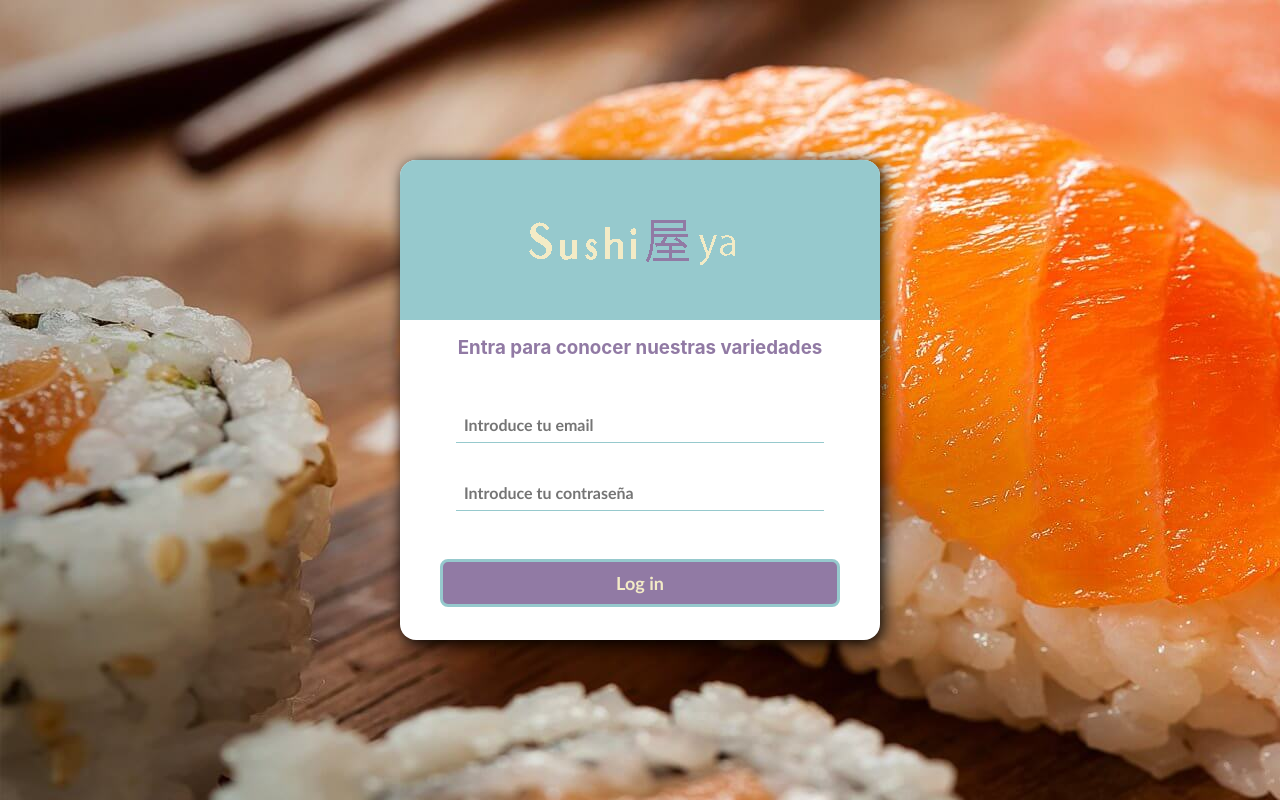
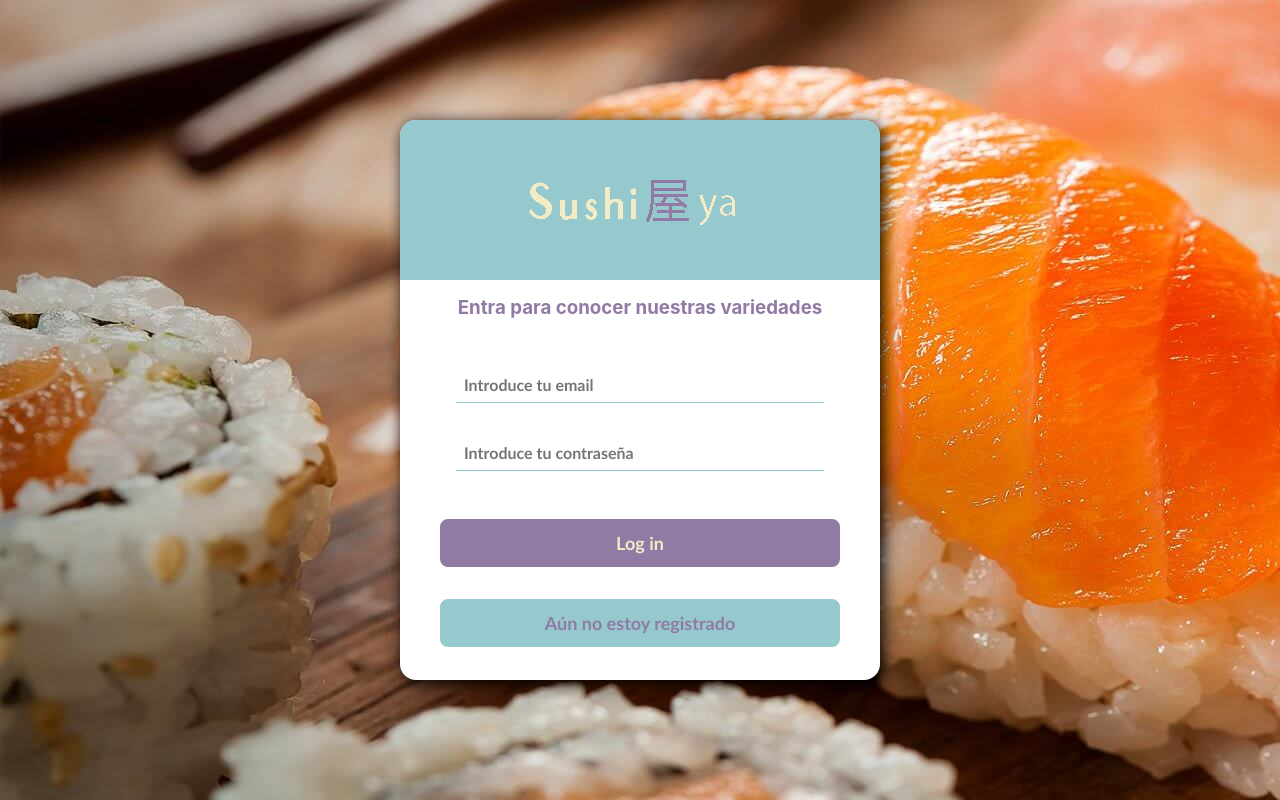
Before and after one commit to Adrian-M-A/frontendEcommerce, a React (Create React App) app in the folder ecommerce/: page /login in a window 1280 px wide. Built offline with nearby package versions, Linux system fonts and the light colour scheme.

Commit message:
localstorage token and register button added

```diff
--- a/ecommerce/src/containers/login/login.css
+++ b/ecommerce/src/containers/login/login.css
@@ -38,7 +38,7 @@ form {
     box-shadow: 0.2rem 0.2rem 1rem black ;
     border-radius: 1rem;
     width: 30rem;
-    height: 30rem;
+    height: 35rem;
 }
 
 form{
@@ -74,7 +74,7 @@ h3{
 
 button{
     background-color: #917aa4;
-    border: 0.2rem solid #96c9cd;
+    border: 0.2rem solid #917aa4;
     border-radius: 0.5rem;
     height: 3rem;
     padding: 0.5rem;
@@ -86,5 +86,15 @@ button{
 }
 
 button:hover{
-    color: #96c9cd;
+    color: white;
 }
+
+#registerButton{
+    border: 0.2rem solid #96c9cd;
+    background-color: #96c9cd;
+    color: #917aa4;
+}
+
+#registerButton:hover{
+    color: white;
+}
--- a/ecommerce/src/containers/login/login.jsx
+++ b/ecommerce/src/containers/login/login.jsx
@@ -11,9 +11,6 @@ class Login extends React.Component {
             password: "",
             registered: false
         }
-            // Se enlaza, bind, la función al estado
-        // this.login = this.login.bind(this);
-
     };
 
     handleChange = (ev) =>{
@@ -26,11 +23,15 @@ class Login extends React.Component {
             email: this.state.email,
             password: this.state.password
         };
-        console.log(body)
 
         axios.post("http://localhost:3001/users/login", body)
         .then(res => {
             console.log(res.data)
+            localStorage.setItem('authToken', res.data.token);
+            localStorage.setItem('user', JSON.stringify(res.data.user));
+            setTimeout(() => {
+                this.history.push('/');
+            }, 500);
         })
         .catch(error => console.error(error))
     }
@@ -54,6 +55,7 @@ class Login extends React.Component {
                             <input type="email" name="email" id="emailInput" value={this.state.email} onChange={this.handleChange} placeholder="Introduce tu email"/>
                             <input type="password" name="password" id="passwordInput" value={this.state.password} onChange={this.handleChange} placeholder="Introduce tu contraseña" />
                             <button type="submit">Log in</button>
+                            <button id="registerButton">Aún no estoy registrado</button>
                         </form>
                     </div>
                 </div>
```
